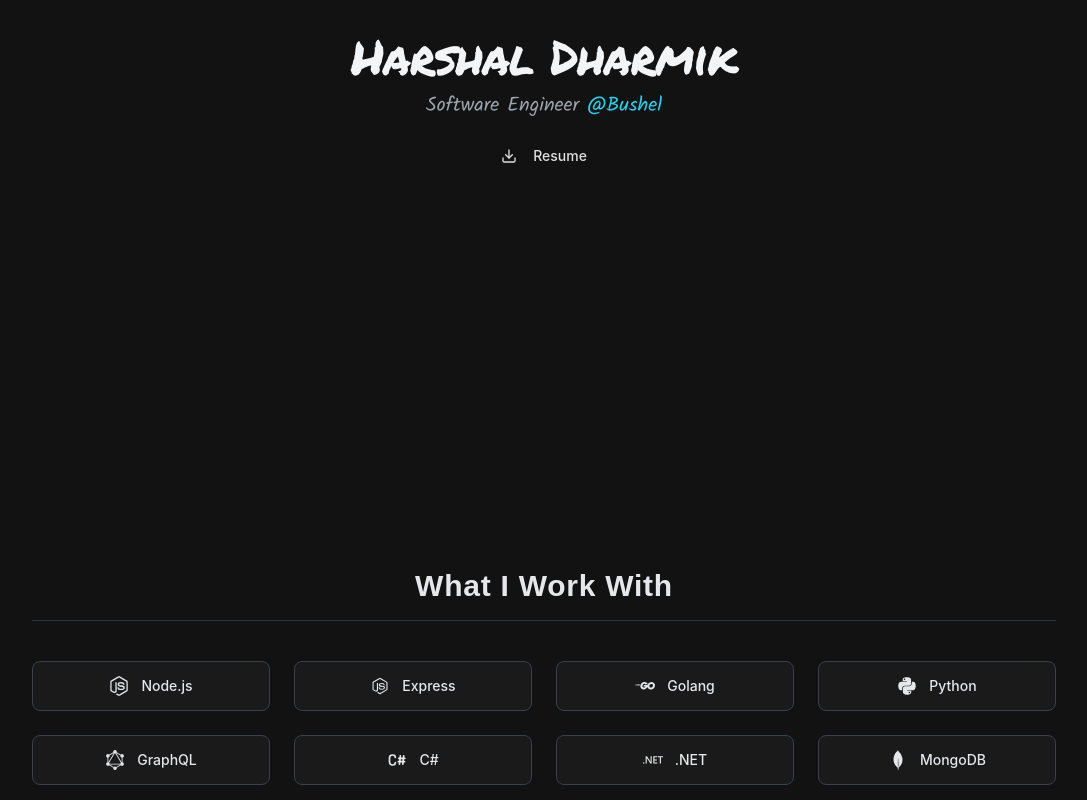
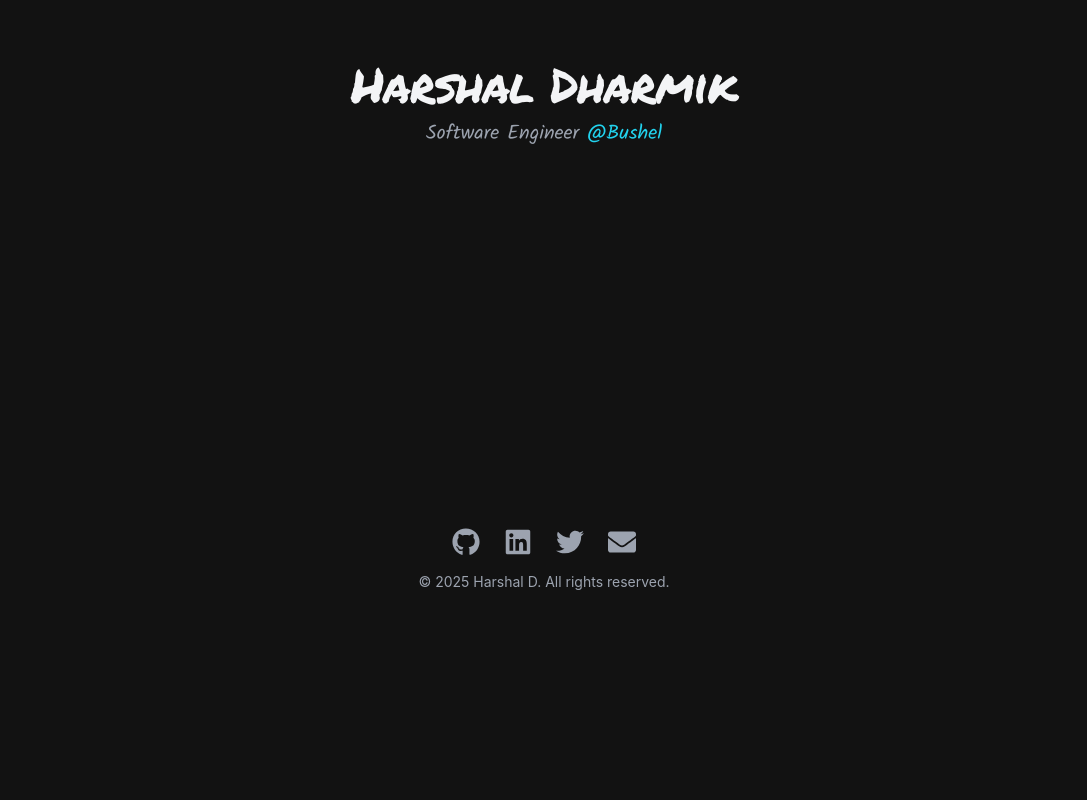
Before and after one commit to nullsploit01/portfolio, a React (Vite) app: page / in a window 1280 px wide. Shown: the part 380-1180 px from the top of the page, without its empty margins (96-1183 px from the left). After the commit the page ends 996 px from the top, so only its background shows below. Built offline with nearby package versions, Linux system fonts and the light colour scheme.

Commit message:
remove resume and skills

```diff
--- a/src/pages/home/index.tsx
+++ b/src/pages/home/index.tsx
@@ -1,9 +1,6 @@
-import SkillsSection from './skills';
 import { motion } from 'framer-motion';
-import { Download } from 'lucide-react';
 
 import Layout from '@/components/custom/layout';
-import { Button } from '@/components/ui/button';
 import company from '@/constants/company';
 import self from '@/constants/self';
 
@@ -30,19 +27,8 @@ const HomePage = () => {
               @{company.SHORT_NAME}
             </a>
           </p>
-          <div className="mt-4">
-            <Button asChild size="lg" variant="ghost">
-              <a target="_blank" href={self.RESUME}>
-                <Download className="mr-2" />
-                Resume
-              </a>
-            </Button>
-          </div>
         </motion.div>
       </header>
-      <main>
-        <SkillsSection />
-      </main>
     </Layout>
   );
 };
```
